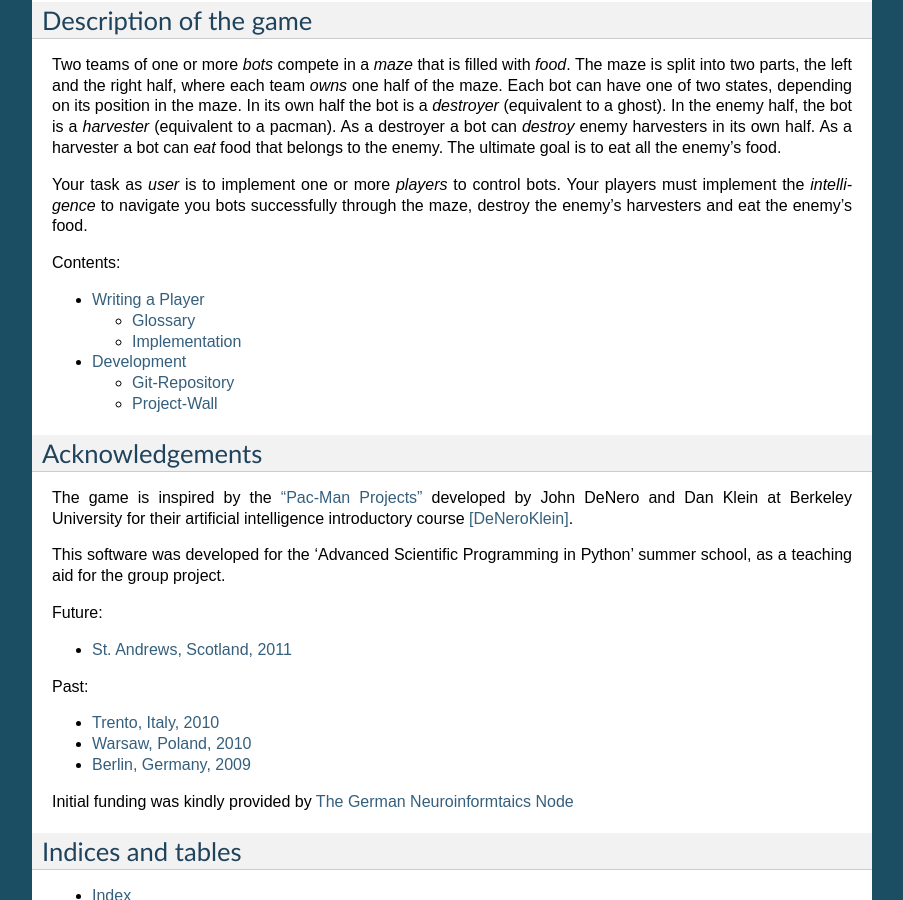
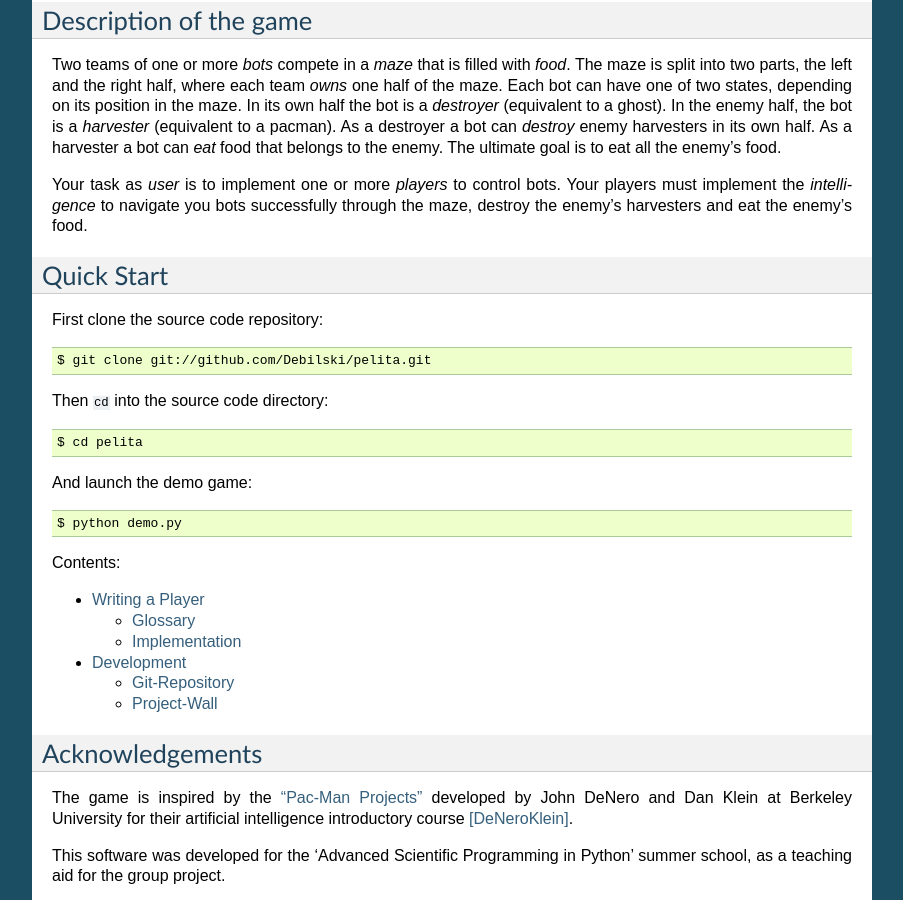
Before and after one commit to ASPP/pelita, a Sphinx documentation site: the page built from doc/source/index.rst, in a window 1280 px wide and 900 px high, scrolled down 649 px. Shown: the whole window, without its empty margins (198-1101 px from the left). Built offline with Sphinx 7.4.7, drawn with Linux system fonts in a browser that asks for light colours; the version number could not be read and is left out.

Commit message:
DOC/ENH: cloning the source code and staring the demo

```diff
--- a/doc/source/index.rst
+++ b/doc/source/index.rst
@@ -29,6 +29,22 @@ to eat all the enemy's food.
 Your task as *user* is to implement one or more *players* to control bots. Your
 players must implement the *intelligence* to navigate you bots successfully
 through the maze, destroy the enemy's harvesters and eat the enemy's food.
+
+
+Quick Start
+===========
+
+First clone the source code repository::
+
+    $ git clone git://github.com/Debilski/pelita.git
+
+Then ``cd`` into the source code directory::
+
+    $ cd pelita
+
+And launch the demo game::
+
+    $ python demo.py
 
 Contents:
 
```
